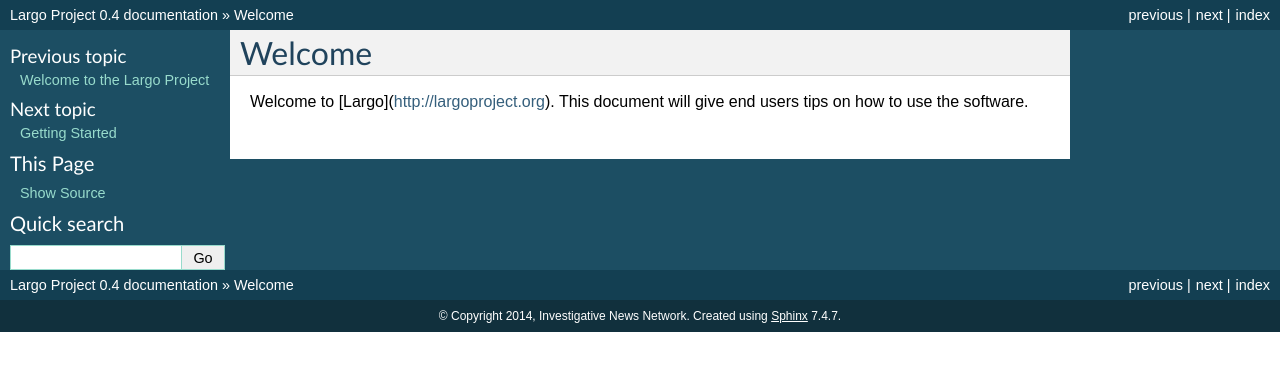
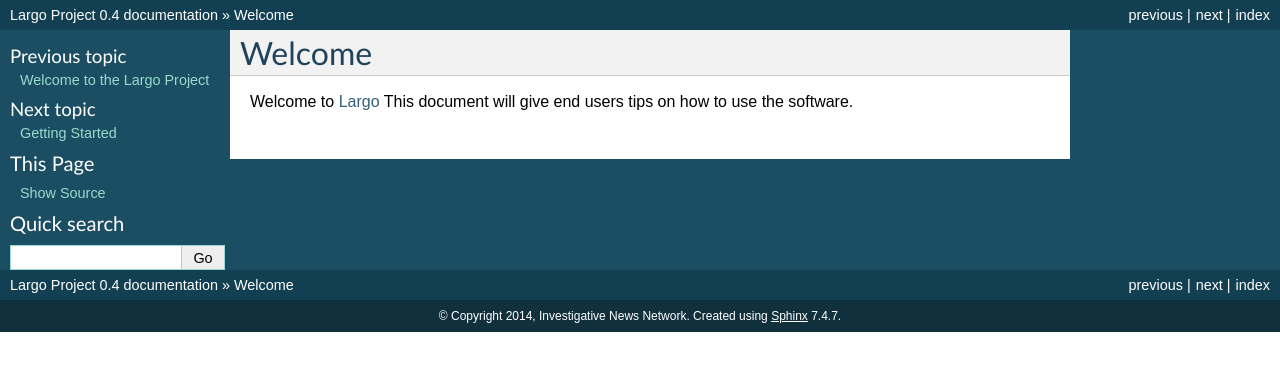
Before and after one commit to argoproject/Argo, a Sphinx documentation site: the page built from docs/users/welcome.rst, in a window 1280 px wide. Shown: the top 371 px of the page. Built offline with Sphinx 7.4.7, drawn with Linux system fonts in a browser that asks for light colours; some of the changed lines change nothing that is shown.

Commit message:
redo formatting
to match python style

```diff
--- a/docs/users/welcome.rst
+++ b/docs/users/welcome.rst
@@ -1,4 +1,6 @@
 Welcome
 =======
 
-Welcome to [Largo](http://largoproject.org). This document will give end users tips on how to use the software.
+Welcome to `Largo`_ This document will give end users tips on how to use the software.
+
+.. _Largo: http://largoproject.org
```
